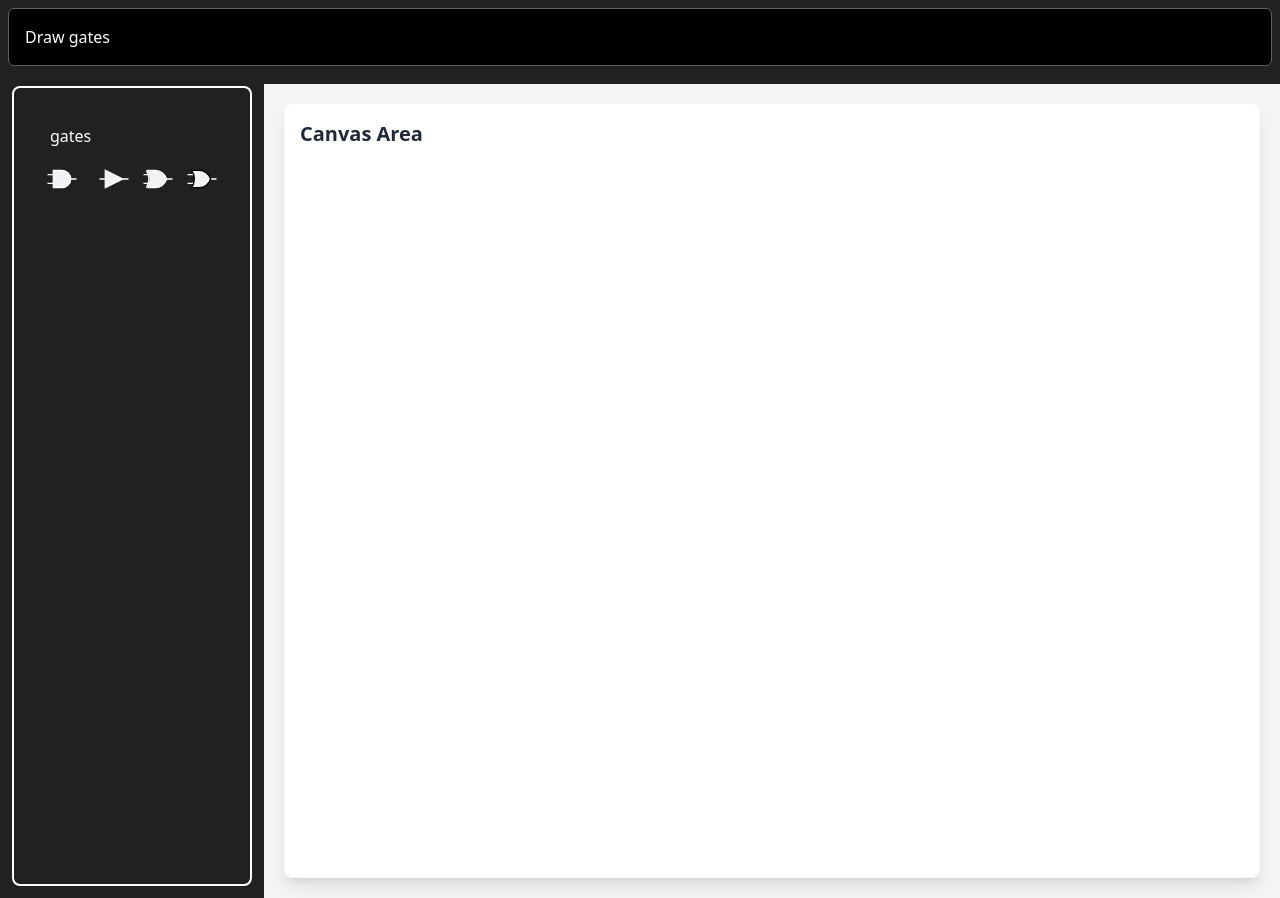
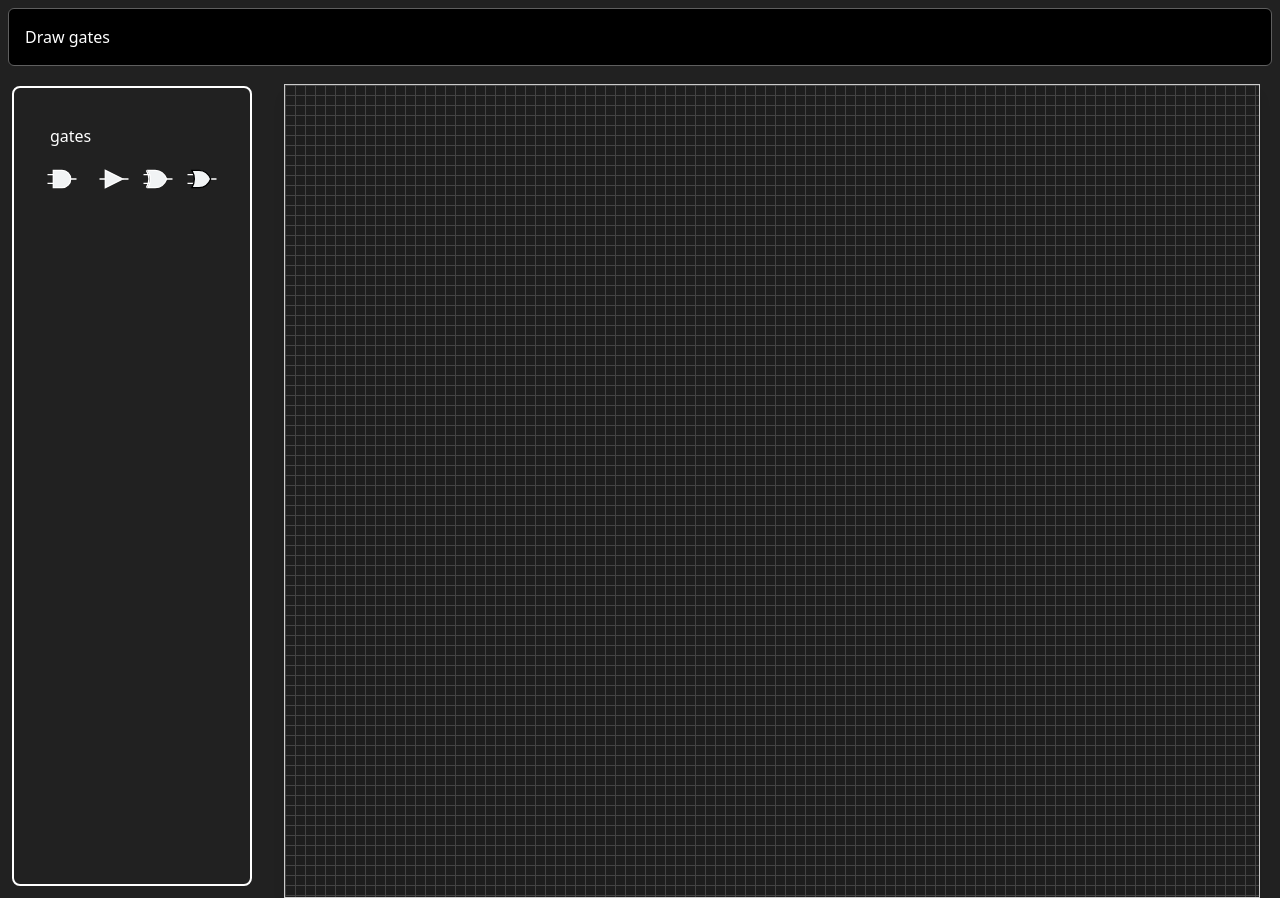
Before and after one commit to manish-107/DrawGates, a Vue app: page / in a window 1280 px wide. Built offline with nearby package versions, Linux system fonts and the light colour scheme.

Commit message:
added canvas grids

```diff
--- a/src/App.vue
+++ b/src/App.vue
@@ -1,33 +1,41 @@
 <script setup>
-import Nav from "./components/Nav.vue";
+import NavBar from "./components/NavBar.vue";
 import Sidebar from "./components/Sidebar.vue";
 </script>
 
 <template>
   <div class="flex flex-col min-h-screen">
-    <!-- Navbar -->
-    <Nav />
+    <NavBar />
 
     <div class="flex flex-1">
-      <!-- Sidebar -->
       <Sidebar />
 
-      <!-- Main Content -->
-      <main class="flex-1 p-5 overflow-auto bg-gray-100">
+      <main class="flex-1 px-5 overflow-auto">
         <div
-          class="w-full h-full p-4 bg-white rounded-lg shadow-lg canvas-container"
+          class="w-full h-full bg-white rounded-lg shadow-lg canvas-container"
         >
           <!-- Canvas or other content goes here -->
-          <h1 class="text-xl font-bold text-gray-800">Canvas Area</h1>
+          <canvas id="diagramCanvas" style="border: 1px solid #ccc"></canvas>
         </div>
       </main>
     </div>
   </div>
 </template>
 
+<script></script>
+
 <style scoped>
 main {
-  margin-top: 10px; /* Offset the content below the navbar */
+  margin-top: 10px;
   transition: margin-left 0.3s ease-in-out;
 }
+
+canvas {
+  width: 100%;
+  height: 100%;
+  background-color: #1e1e1e;
+  background-image: linear-gradient(#444 1px, transparent 1px),
+    linear-gradient(90deg, #444 1px, transparent 1px);
+  background-size: 10px 10px;
+}
 </style>
--- a/src/components/Sidebar.vue
+++ b/src/components/Sidebar.vue
@@ -1,10 +1,12 @@
+<script setup></script>
+
 <template>
   <aside
     class="justify-center h-screen p-5 m-3 text-white border-2 border-white rounded-lg w-60"
   >
     <h5 class="p-4">gates</h5>
     <div class="flex gap-3 ml-3">
-      <div class="">
+      <div class="" id="draggable" draggable="true">
         <svg class="w-10 h-10">
           <path
             d="M 24.7 15 L 30.5 15 M 1.5 10.65 L 7.3 10.65 M 1.5 19.35 L 7.3 19.35"
```
Also changed, not shown: src/components/NavBar.vue (renamed from src/components/Nav.vue).
